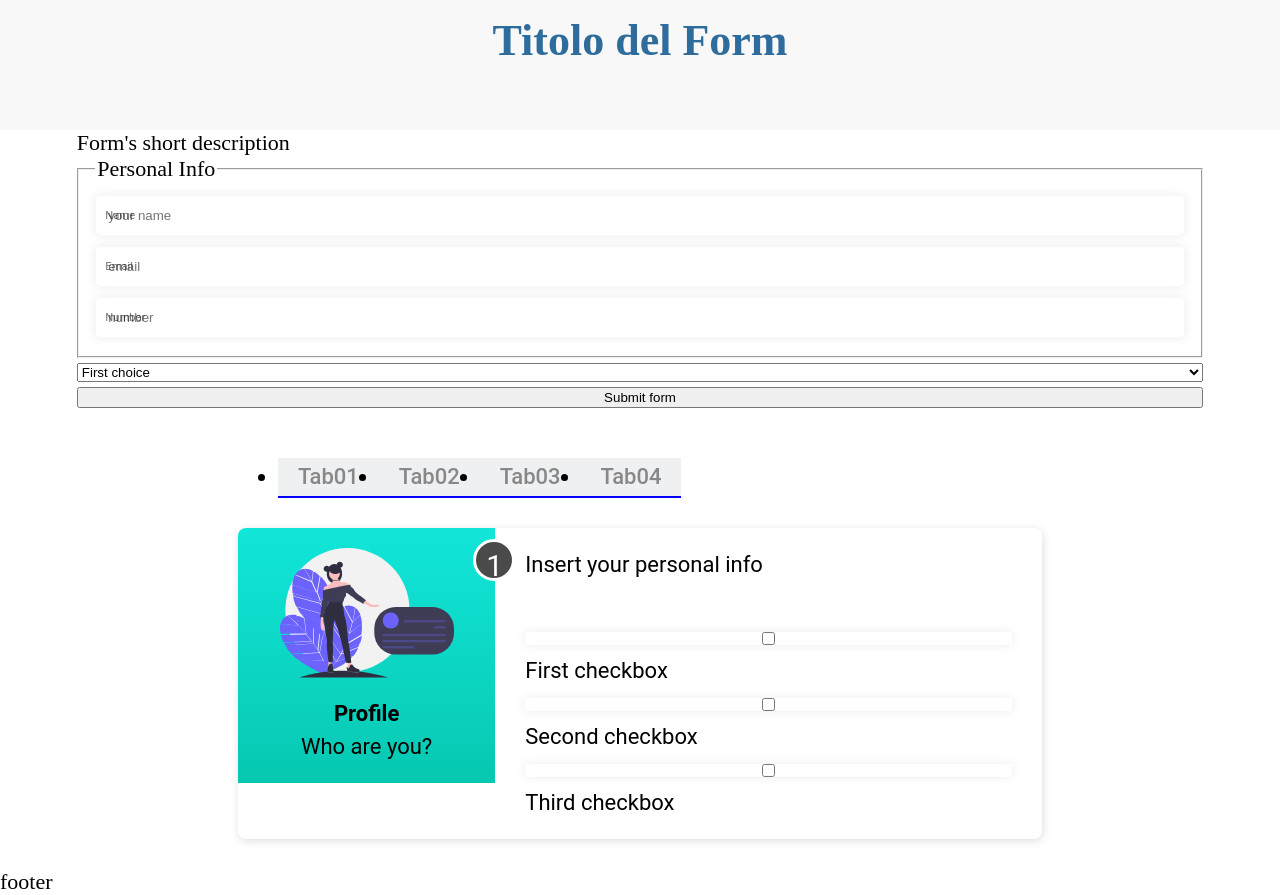
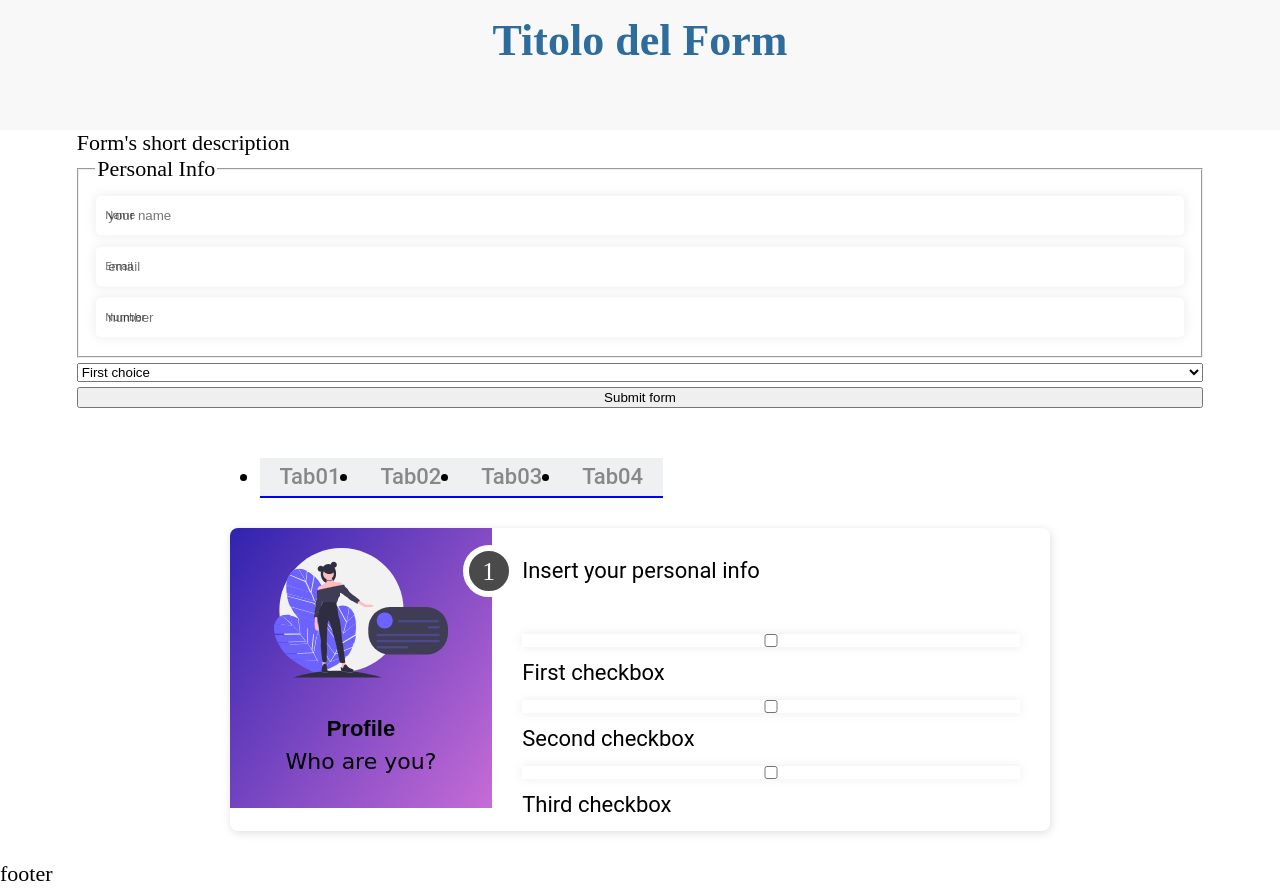
Before and after one commit to ild0tt0re/fcc_survey-form, a website built with Parcel: page index.html in a window 1280 px wide. Built offline with nearby package versions, Linux system fonts and the light colour scheme.

Commit message:
Update style.css

```diff
--- a/src/style.css
+++ b/src/style.css
@@ -94,6 +94,26 @@ input:focus {
 	background: linear-gradient(180deg, #11e6d9 0%, #07c8b1 100%);
 }
 
+.card.ide .card__image {
+	background: linear-gradient(180deg, #88e6f3 0%, #50c8e3 100%);
+}
+
+.card.open-source .card__image {
+	background: linear-gradient(180deg, #fad961 0%, #f76b1c 100%);
+}
+
+.card.profile .card__image {
+	background: linear-gradient(127.05deg, #3023AE 0%, #C86DD7 101.5%);
+}
+
+.card__image figcaption {
+	padding: 25px 20px 10px;
+}
+
+.card__image figcaption .description {
+	font-family: cursive;
+}
+
 .card__text {
 	position: relative;
 	width: 68%;
@@ -102,27 +122,28 @@ input:focus {
 
 .card__header,
 .card__user-input {
-	padding: 20px 30px;
+	padding: 26px 30px 10px;
 }
 
 .step-number {
 	position: absolute;
 	background-color: #4a4a4a;
 	color: white;
-	border: 3px solid white;
+	border: 6px solid white;
 	border-radius: 100%;
 	padding: 5px;
-	font-size: 1.5em;
-	width: 26px;
-	height: 26px;
-	top: 11px;
-	left: -22px;
+	font-size: 1.3em;
+	width: 30px;
+	height: 30px;
+	top: 17px;
+	left: -29px;
 }
 
 .step-number span {
 	display: block;
 	font-size: 0.9em;
-	margin: -3px 5px 0;
+	margin: -3px 8px 0;
+	font-family: initial;
 }
 
 figure {
@@ -136,6 +157,7 @@ figcaption {
 
 figcaption .title {
 	font-weight: bold;
+	font-family: fantasy;
 }
 
 /* TAB */
@@ -170,7 +192,8 @@ figcaption .title {
 	position: relative;
 }
 
-.tabs a { /*TO REMOVE*/
+.tabs a {
+	/*TO REMOVE*/
 	background-color: #eff0f2;
 	border-bottom: 1px solid #fff;
 	color: #888;
@@ -188,11 +211,11 @@ figcaption .title {
 
 .tabs_item {
 	display: none;
-	padding: 30px 0;
+	padding: 30px 10px;
 }
 
 .tabs_item:first-child {
 	display: block;
 }
 
-/*END TAB */
+/* // END TAB ~~~~~~~~~~~~~~~ (.)(.) */
```
